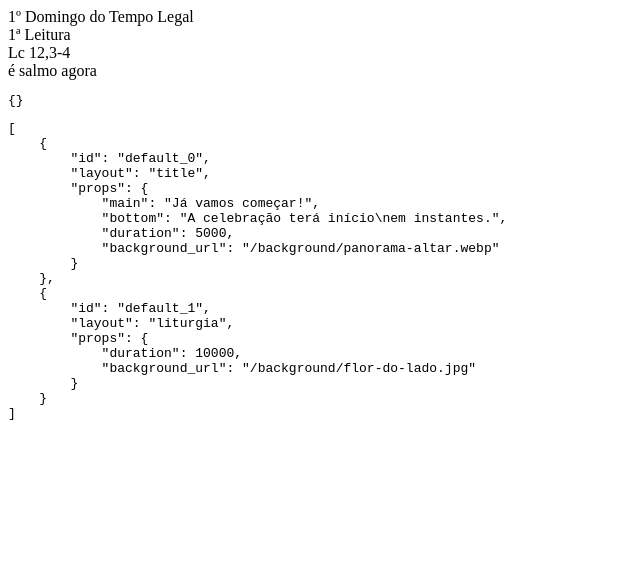
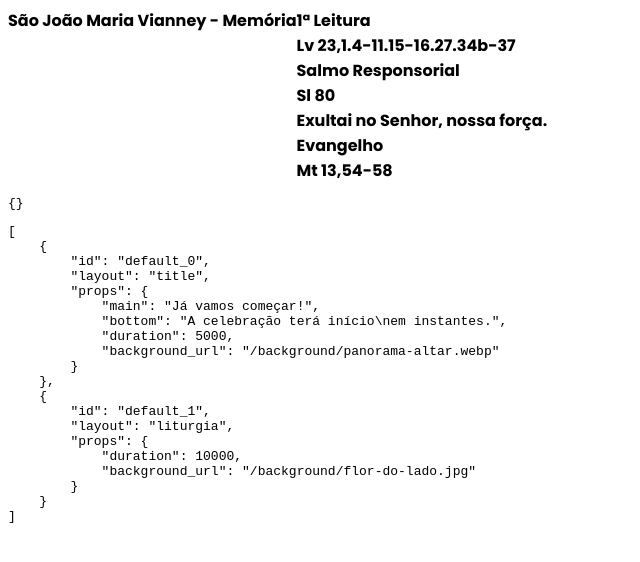
Before and after one commit to lucaspontoexe/ohlord31-theme, a SvelteKit app: page /tela in a window 1280 px wide. Shown: the top 562 px of the page, without its empty margins (0-640 px from the left). Built offline with nearby package versions, Linux system fonts and the light colour scheme; no server answers.

Commit message:
a tela de liturgia começa a tomar forma

```diff
--- a/src/routes/tela/+page.svelte
+++ b/src/routes/tela/+page.svelte
@@ -4,19 +4,26 @@
 
 	export let data: PageData;
 	const items = websocketStore('idle-screen-slides', fallback['idle-screen-slides']);
+	// cortar pra quando a gente componentizar esse
+	const liturgia = websocketStore('liturgia', fallback['liturgia']);
 </script>
 
 <main>
 
 	<section class="tela-liturgia">
 		<div class="title">
-			1º Domingo do Tempo Legal
+			{$liturgia.nome}
 		</div>
 
 		<div class="liturgia">
-			<div class="nome">1ª Leitura</div>
-			<div class="referencia">Lc 12,3-4</div>
-			<div class="descricao">é salmo agora</div>
+			{#each $liturgia.leituras as leitura}
+				<div class="leitura">
+					<div class="nome">{leitura.nome}</div>
+					<div class="referencia">{leitura.referencia}</div>
+					{#if leitura.descricao} <div class="descricao">{leitura.descricao}</div> {/if}
+				</div>
+			{/each}
+
 		</div>
 	</section>
 
@@ -24,3 +31,11 @@
 
 <pre class="debug">{JSON.stringify(data)}</pre>
 <pre class="debug">{JSON.stringify($items, null, 4)}</pre>
+
+
+<style lang="scss">
+	.tela-liturgia {
+		font-family: "Poppins Bold";
+		display: flex;
+	}
+</style>
```
